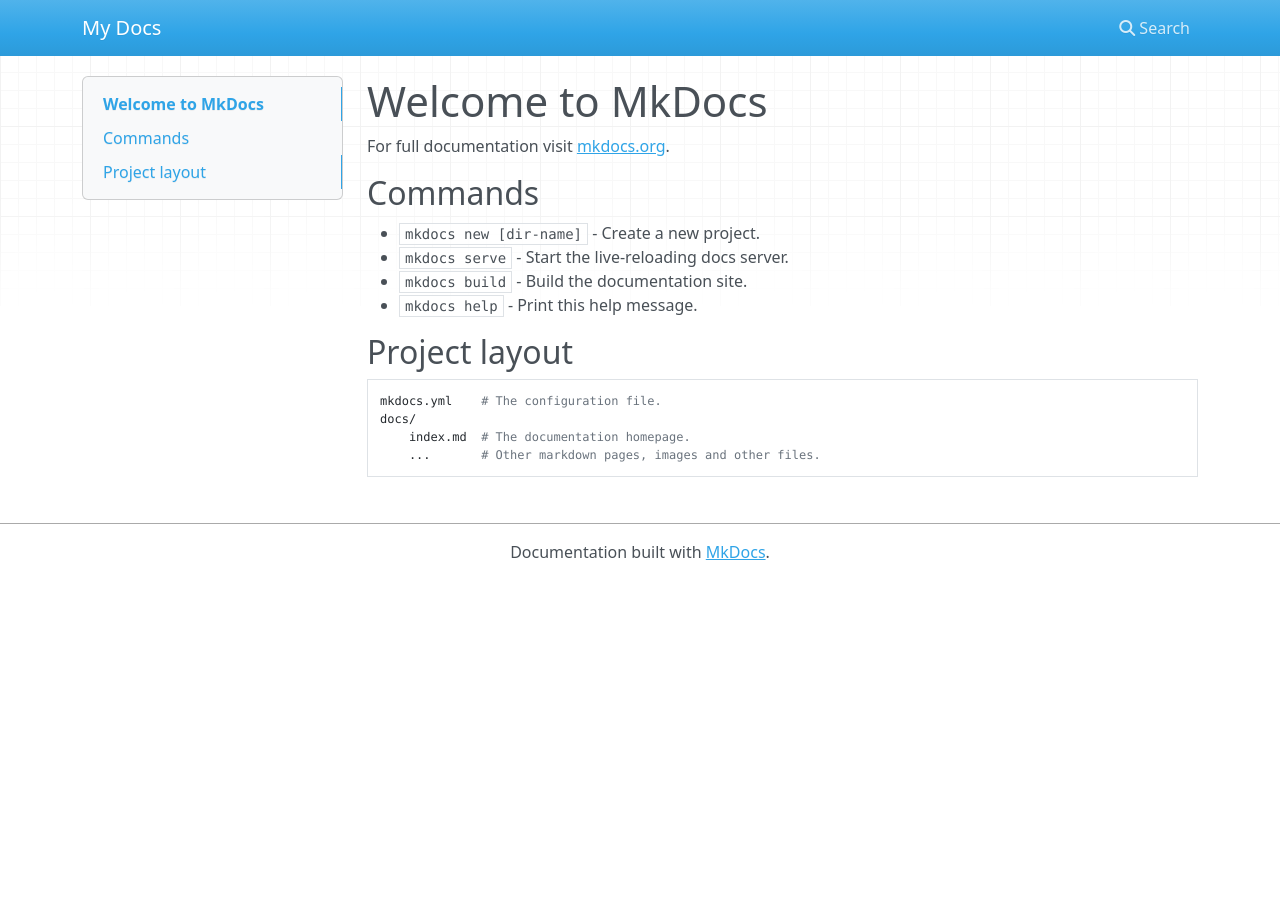
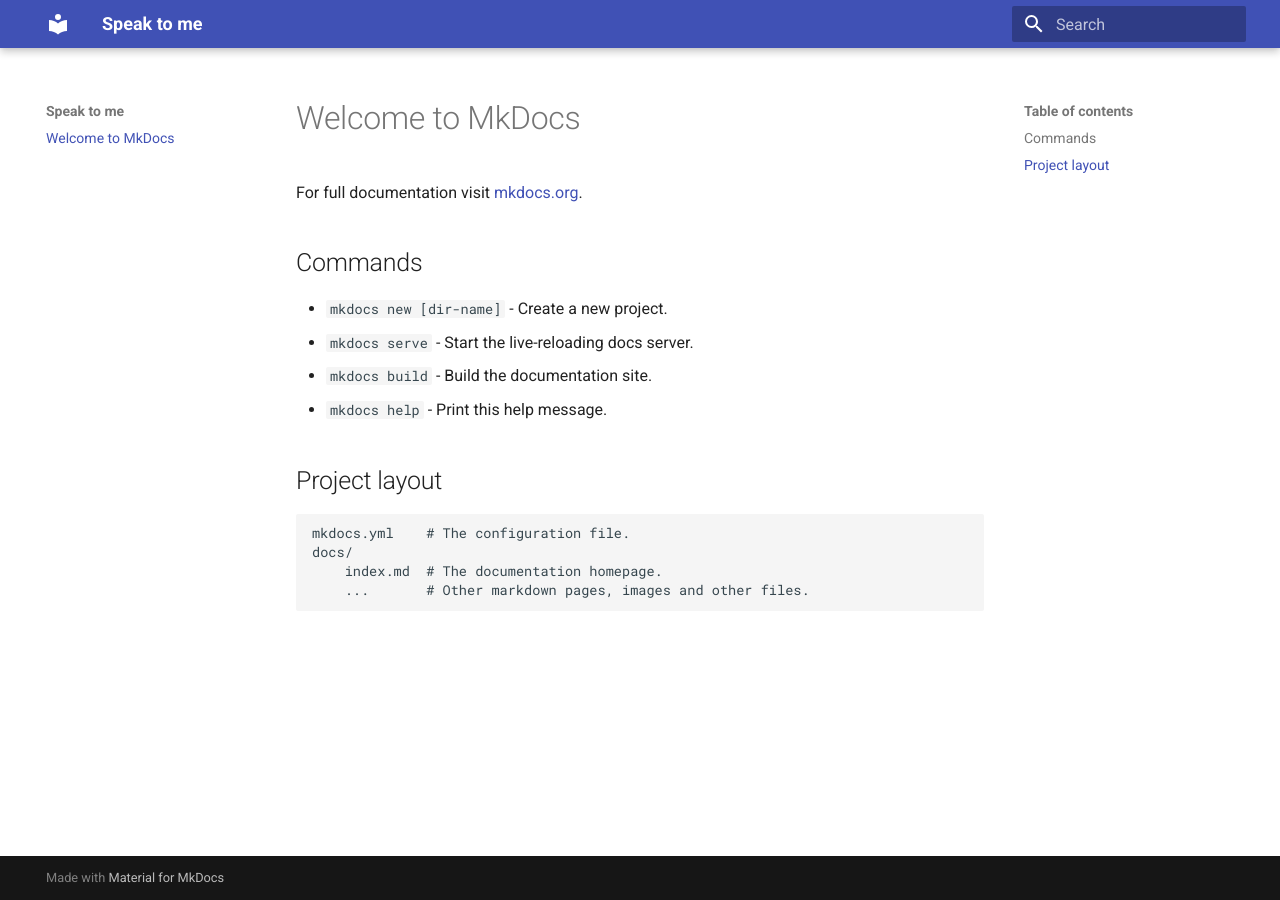
Before and after one commit to MoreGreen/Speak-to-me, an MkDocs documentation site: the page built from docs/index.md, in a window 1280 px wide. Built offline with MkDocs 1.6.1 and Material for MkDocs 9.7.7, drawn with Linux system fonts in a browser that asks for light colours; nearby versions of some CDN libraries.

Commit message:
add tema ao mkdocs

```diff
--- a/mkdocs.yml
+++ b/mkdocs.yml
@@ -1 +1,2 @@
-site_name: My Docs
+site_name: Speak to me
+theme: material
```
Also changed, not shown: 2 other files.
